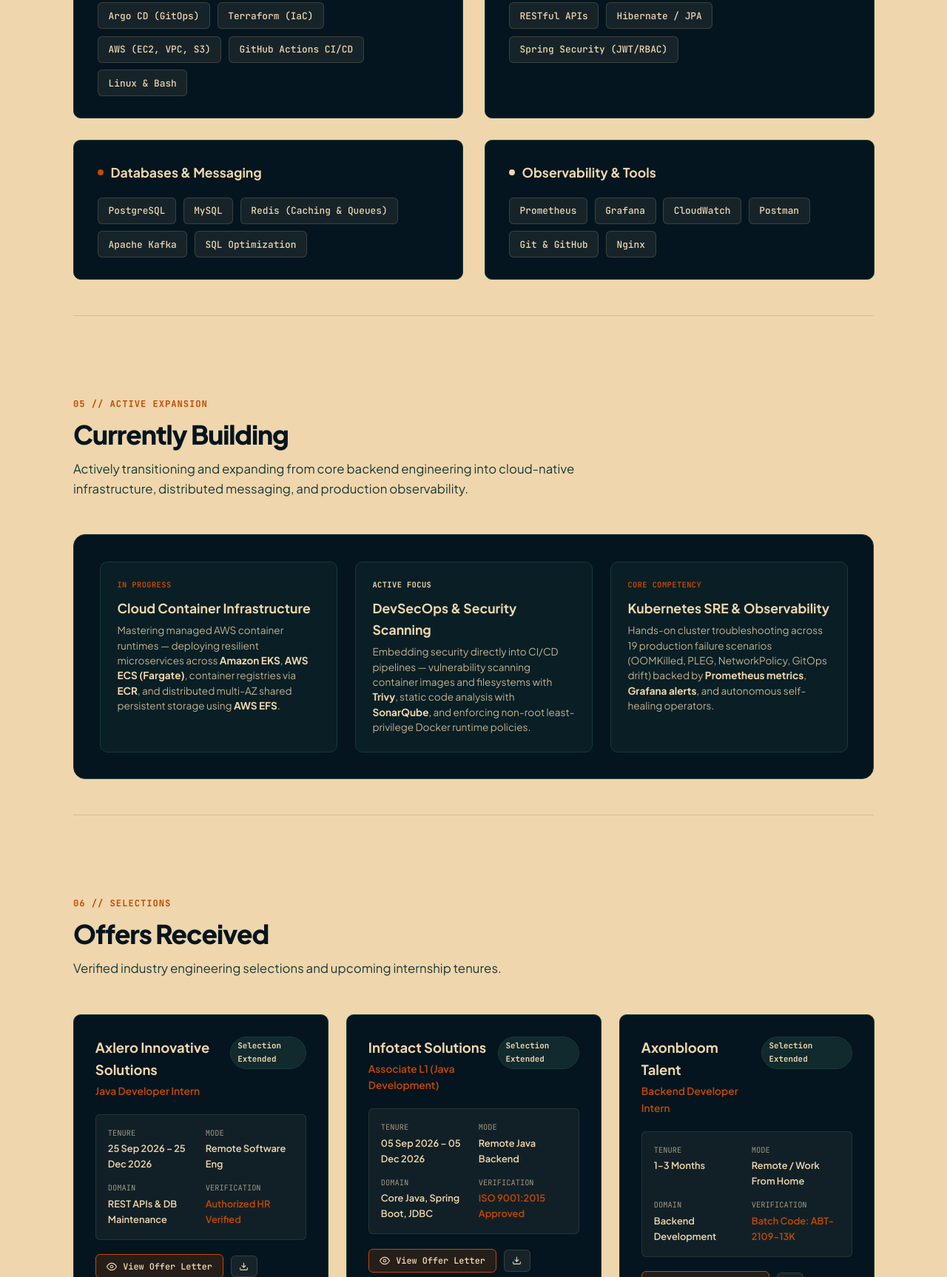
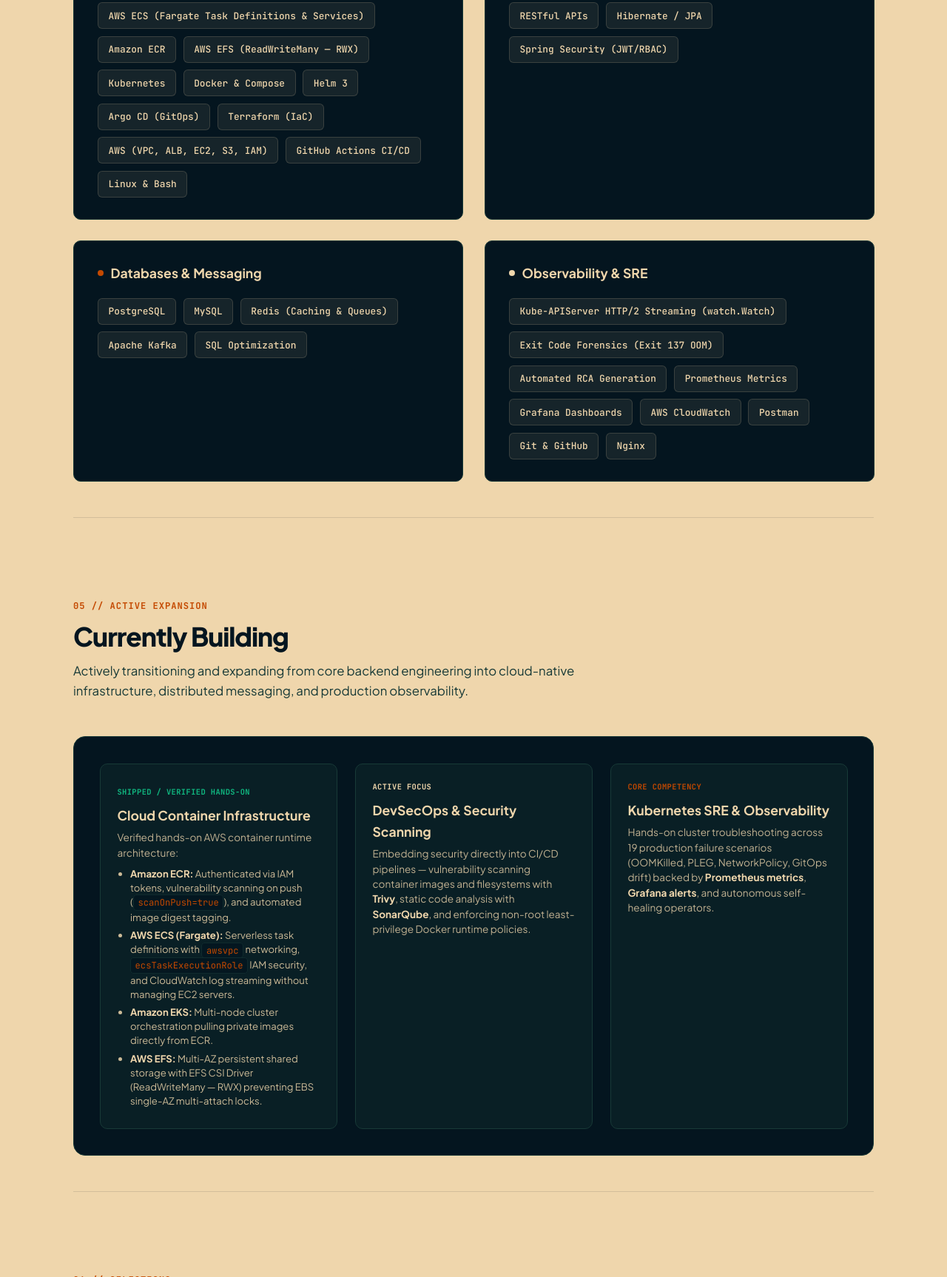
Before and after one commit to Nikhilreddy810/portfolio, a plain HTML site: page index.html in a window 1280 px wide. Shown: the part 4202-5928 px from the top of the page at 74% size. Drawn offline with Linux system fonts and the light colour scheme; animation ran at ten frames a second.

Commit message:
feat: elevate cloud container infrastructure to verified hands-on and update SRE observability competencies

```diff
--- a/index.html
+++ b/index.html
@@ -707,12 +707,16 @@
             <h3>Cloud &amp; DevOps</h3>
           </div>
           <div class="skill-pill-wrap">
+            <span class="skill-pill">Amazon EKS</span>
+            <span class="skill-pill">AWS ECS (Fargate Task Definitions &amp; Services)</span>
+            <span class="skill-pill">Amazon ECR</span>
+            <span class="skill-pill">AWS EFS (ReadWriteMany — RWX)</span>
             <span class="skill-pill">Kubernetes</span>
             <span class="skill-pill">Docker &amp; Compose</span>
             <span class="skill-pill">Helm 3</span>
             <span class="skill-pill">Argo CD (GitOps)</span>
             <span class="skill-pill">Terraform (IaC)</span>
-            <span class="skill-pill">AWS (EC2, VPC, S3)</span>
+            <span class="skill-pill">AWS (VPC, ALB, EC2, S3, IAM)</span>
             <span class="skill-pill">GitHub Actions CI/CD</span>
             <span class="skill-pill">Linux &amp; Bash</span>
           </div>
@@ -749,16 +753,19 @@
           </div>
         </div>
 
-        <!-- Category 4: Observability & Tools -->
+        <!-- Category 4: Observability & SRE -->
         <div class="skill-category-block ubaida-skill-box">
           <div class="skill-category-header">
             <span class="cat-accent-dot mint"></span>
-            <h3>Observability &amp; Tools</h3>
+            <h3>Observability &amp; SRE</h3>
           </div>
           <div class="skill-pill-wrap">
-            <span class="skill-pill">Prometheus</span>
-            <span class="skill-pill">Grafana</span>
-            <span class="skill-pill">CloudWatch</span>
+            <span class="skill-pill">Kube-APIServer HTTP/2 Streaming (watch.Watch)</span>
+            <span class="skill-pill">Exit Code Forensics (Exit 137 OOM)</span>
+            <span class="skill-pill">Automated RCA Generation</span>
+            <span class="skill-pill">Prometheus Metrics</span>
+            <span class="skill-pill">Grafana Dashboards</span>
+            <span class="skill-pill">AWS CloudWatch</span>
             <span class="skill-pill">Postman</span>
             <span class="skill-pill">Git &amp; GitHub</span>
             <span class="skill-pill">Nginx</span>
@@ -782,9 +789,17 @@
                 <div class="roadmap-flow">
 
           <div class="roadmap-step">
-            <div class="step-badge">IN PROGRESS</div>
+            <div class="step-badge shipped">SHIPPED / VERIFIED HANDS-ON</div>
             <div class="step-title">Cloud Container Infrastructure</div>
-            <div class="step-desc">Mastering managed AWS container runtimes — deploying resilient microservices across <strong>Amazon EKS</strong>, <strong>AWS ECS (Fargate)</strong>, container registries via <strong>ECR</strong>, and distributed multi-AZ shared persistent storage using <strong>AWS EFS</strong>.</div>
+            <div class="step-desc">
+              Verified hands-on AWS container runtime architecture:
+              <ul class="step-bullets">
+                <li><strong>Amazon ECR:</strong> Authenticated via IAM tokens, vulnerability scanning on push (<code>scanOnPush=true</code>), and automated image digest tagging.</li>
+                <li><strong>AWS ECS (Fargate):</strong> Serverless task definitions with <code>awsvpc</code> networking, <code>ecsTaskExecutionRole</code> IAM security, and CloudWatch log streaming without managing EC2 servers.</li>
+                <li><strong>Amazon EKS:</strong> Multi-node cluster orchestration pulling private images directly from ECR.</li>
+                <li><strong>AWS EFS:</strong> Multi-AZ persistent shared storage with EFS CSI Driver (ReadWriteMany — RWX) preventing EBS single-AZ multi-attach locks.</li>
+              </ul>
+            </div>
           </div>
 
           <div class="roadmap-step">
--- a/styles.css
+++ b/styles.css
@@ -1763,6 +1763,36 @@ body {
 
 .step-desc strong {
   color: #EFD6AC;
+}
+
+.step-badge.shipped {
+  color: #10B981;
+  display: inline-flex;
+  align-items: center;
+  gap: 0.35rem;
+}
+
+.step-bullets {
+  margin: 0.5rem 0 0 1.1rem;
+  padding: 0;
+  list-style-type: disc;
+}
+
+.step-bullets li {
+  margin-bottom: 0.35rem;
+  font-size: 0.82rem;
+  line-height: 1.45;
+  color: rgba(239, 214, 172, 0.85);
+}
+
+.step-bullets code {
+  font-family: var(--font-mono);
+  font-size: 0.76rem;
+  color: #C44900;
+  background: rgba(4, 21, 31, 0.7);
+  border: 1px solid rgba(24, 58, 55, 0.6);
+  padding: 0.1rem 0.35rem;
+  border-radius: 4px;
 }
 
 /* ========================================================
```
Also changed, not shown: 1 other file.
